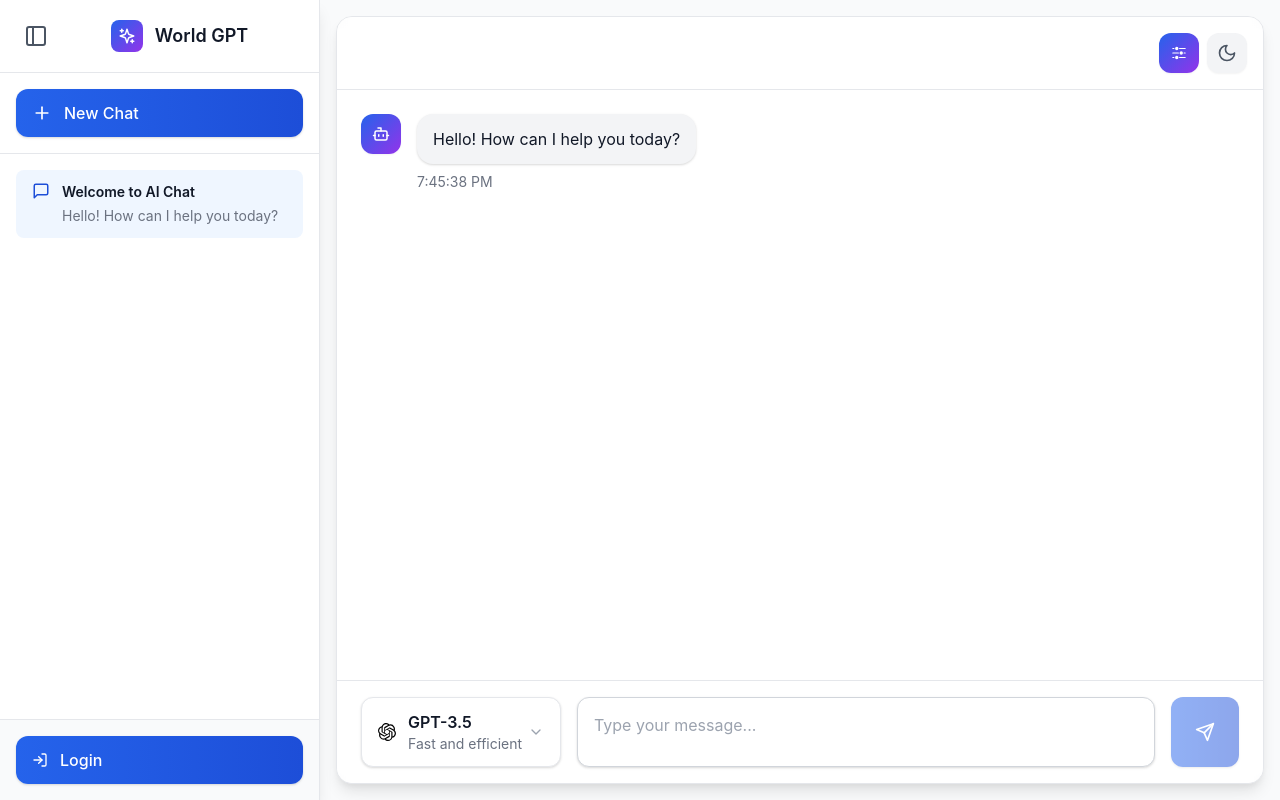
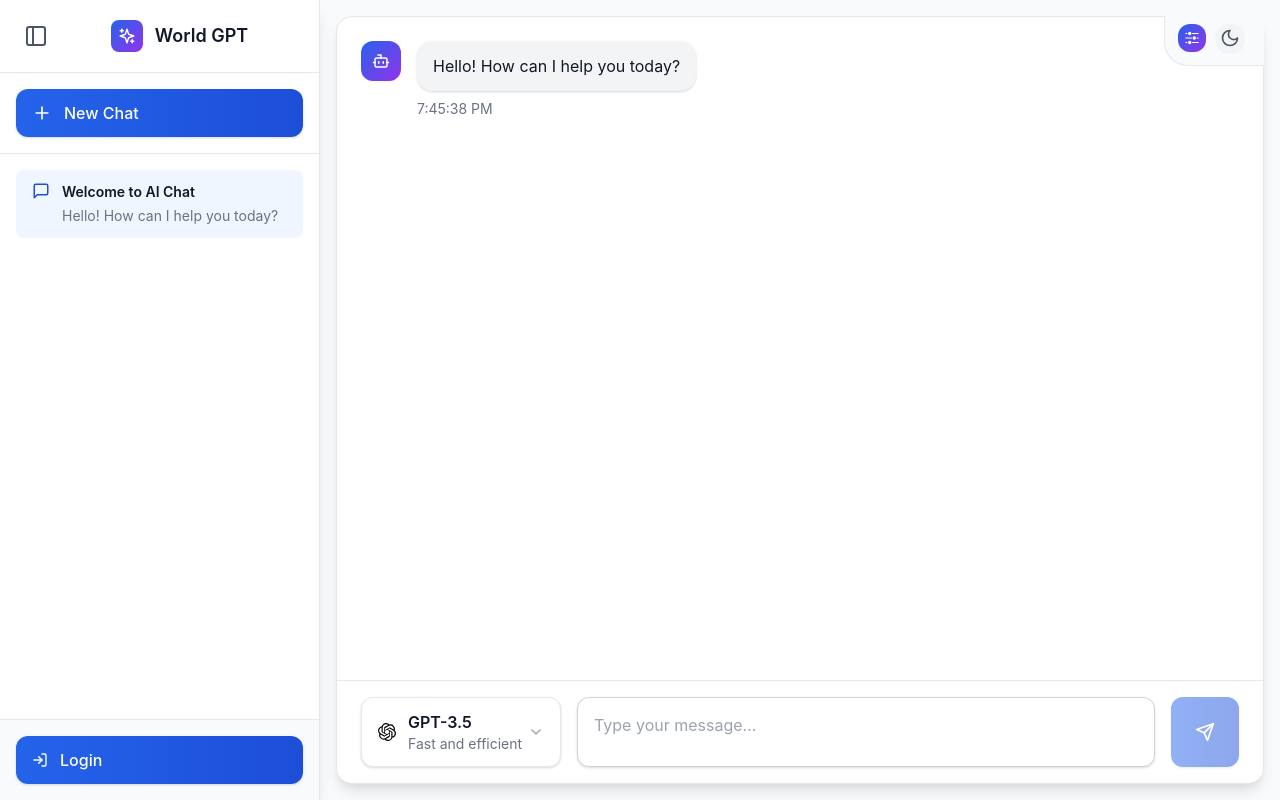
Before and after one commit to Samuel-Fava/AI-worldgpt, a React (Vite) app: page / in a window 1280 px wide. Both pictures are taken after a click on the button "Get Started". Built offline with nearby package versions, Linux system fonts and the light colour scheme.

Commit message:
fix header

```diff
--- a/src/components/ChatArea.tsx
+++ b/src/components/ChatArea.tsx
@@ -105,21 +105,20 @@
   return (
 
     <div className="bg-gray-50 dark:bg-gray-900 text-black dark:text-white w-full h-full p-4 transition-colors duration-300">
+    <div className='bg-gray-50 dark:bg-gray-900 rounded-bl-3xl p-2 border-l border-b border-gray-200 dark:border-gray-700' style={{position: 'absolute', right: 16, top: 16, width: 100, display: 'flex', zIndex: 1000, justifyContent: 'right', paddingRight: 20, paddingBottom: 13 }}>
+      <div
+        className="w-7 h-7 bg-gradient-to-br from-blue-600 to-purple-600 rounded-xl flex items-center justify-center cursor-pointer shadow-sm hover:shadow-md transition-all duration-200 focus-ring"
+        style={{ marginRight: '10px' }}
+        onClick={onProfileClick}
+        title="View Profile"
+      >
+        <HiAdjustmentsHorizontal size={18} className="text-white" />
+      </div>
+      <ThemeToggle />
+    </div>
     <div className="flex-1 rounded-2xl bg-white dark:bg-gray-800 w-full h-full flex flex-col overflow-hidden relative transition-colors duration-300 shadow-professional-lg border border-gray-200 dark:border-gray-700">
 
-      { sidebarStatus ?
-      <div className='flex justify-end p-4 border-b border-gray-200 dark:border-gray-700 bg-white/50 dark:bg-gray-800/50 backdrop-blur-sm'>
-        <div className='flex items-center gap-2'>
-          <div
-            className="w-10 h-10 bg-gradient-to-br from-blue-600 to-purple-600 rounded-xl flex items-center justify-center cursor-pointer shadow-sm hover:shadow-md transition-all duration-200 focus-ring"
-            onClick={onProfileClick}
-            title="View Profile"
-          >
-            <HiAdjustmentsHorizontal size={18} className="text-white" />
-          </div>
-          <ThemeToggle/>
-        </div>
-      </div> :
+      { !sidebarStatus &&
       <div className='flex justify-between p-4 border-b border-gray-200 dark:border-gray-700 bg-white/50 dark:bg-gray-800/50 backdrop-blur-sm'>
         <button
           className="w-10 h-10 flex items-center justify-center bg-gray-100 dark:bg-gray-700 text-gray-600 dark:text-gray-400 hover:bg-gray-200 dark:hover:bg-gray-600 rounded-xl transition-all duration-200 shadow-sm focus-ring"
@@ -128,16 +127,6 @@
         >
           <PanelLeft size={20} />
         </button>
-        <div className='flex items-center gap-2'>
-          <div
-            className="w-10 h-10 bg-gradient-to-br from-blue-600 to-purple-600 rounded-xl flex items-center justify-center cursor-pointer shadow-sm hover:shadow-md transition-all duration-200 focus-ring"
-            onClick={onProfileClick}
-            title="View Profile"
-          >
-            <HiAdjustmentsHorizontal size={18} className="text-white" />
-          </div>
-          <ThemeToggle/>
-        </div>
       </div>}
 
       {/* Messages */}
--- a/src/components/ThemeToggle.tsx
+++ b/src/components/ThemeToggle.tsx
@@ -29,7 +29,7 @@
   return (
     <button
       onClick={toggleTheme}
-      className="w-10 h-10 flex items-center justify-center bg-gray-100 dark:bg-gray-700 text-gray-600 dark:text-gray-400 hover:bg-gray-200 dark:hover:bg-gray-600 rounded-xl transition-all duration-200 shadow-sm focus-ring"
+      className="w-7 h-7 flex items-center justify-center bg-gray-100 dark:bg-gray-700 text-gray-600 dark:text-gray-400 hover:bg-gray-200 dark:hover:bg-gray-600 rounded-xl transition-all duration-200 shadow-sm focus-ring"
       title={theme === 'light' ? 'Switch to dark mode' : 'Switch to light mode'}
     >
       {theme === 'light' ? <Moon size={20} /> : <Sun size={20} />}
```
